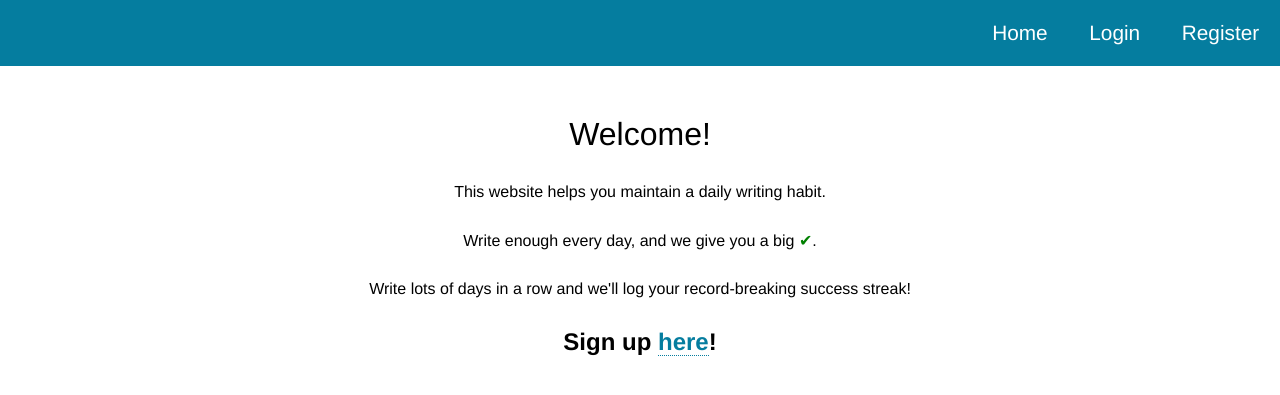
After one commit to saturn597/trackwriting, a Django app: template writing/storyshare/templates/storyshare/landing.html in a window 1280 px wide. The commit adds this page. Shown: the top 395 px of the page. Run offline with Django 3.2, Linux system fonts and the light colour scheme; the template is opened without the code that fills it, so the values that code supplies are empty.

Commit message:
Added a landing page
Just something for non-authenticated users, so they don't see just a
blank page.

Also more experimenting with style.

```diff
--- a/writing/storyshare/static/storyshare/main.css
+++ b/writing/storyshare/static/storyshare/main.css
@@ -1,5 +1,5 @@
 /*
- * colors: http://paletton.com/#uid=7060u0kkHE0arTkg7LRoSxhuwtj
+ * http://paletton.com/#uid=33o0u0kxzw85NTGh3HaIggMUR7t
  */
 
 
@@ -29,27 +29,42 @@ main {
     width: 750px;
 }
 
+a {
+    border-bottom: 1px dotted #057d9f;
+    color: #057d9f;
+    text-decoration: none;
+}
 
+a:hover {
+    color: #5fadc3;
+}
+
+hr {
+    border: 0;
+    height: 1px;
+    background: #057d9f;
+}
 
 /*** Nav bar ***/
 
 #nav a {
+    border: none;
     color: #ffffff;
+    display: inline-block;
     text-decoration: none;
     padding: 1em;
 }
 
 #nav a:hover {
-    background-color: #2888a2;
+    background-color: #5fadc3;
 }
 
 #nav {
-    background-color: #0b7491;
+    background-color: #057d9f;
     display: block;
     font-size: 1.3em;
     list-style-type: none;
     margin: 0 auto 50px auto;
-    padding: 27px;
     text-align: right;
 }
 
@@ -63,15 +78,24 @@ main {
 
 /*** Index page ***/
 
-.cross {
+.failedgoal {
     color: red;
 }
 
-.check {
+.metgoal {
     color: green;
 }
 
-#today .cross, #today .check {
+.ongoinggoal {
+    color: blue;
+    font-weight: bold;
+}
+
+#today .failedgoal, #today .metgoal, #today .ongoinggoal {
+    font-size: 4em;
+}
+
+div.failedgoal, div.metgoal, div.ongoinggoal {
     font-size: 4em;
 }
 
@@ -79,8 +103,18 @@ main {
     margin-right: 2em;
 }
 
+main ol {
+    margin-top: 1em;
+    border: 1px dotted #aaa;
+}
+
 main li {
-    margin-top: 1em;
+    border-top: 1px dotted #aaa;
+    padding: 0.5em 0.5em;
+}
+
+main li:first-child {
+    border: 1px none #aaa;
 }
 
 #previousdays {
@@ -88,6 +122,10 @@ main li {
     margin: 0;
     text-align: left;
     width: 350px;
+}
+
+#previousdays ol {
+    width: 250px;
 }
 
 #recentwritings {
@@ -111,10 +149,22 @@ main li {
     margin-top: 0;
 }
 
+
+
+/*** No auth index***/
+
+#intro p {
+   margin: 30px 0;
+}
+
+#intro strong {
+    font-size: 1.5em;
+}
+
 /*** Forms ***/
 
 button {
-    border: 1px outset #0b7491;
+    border: 1px outset #5fadc3;
     background-color: white;
     border-radius: 10px;
     font-size: 1.3em;
@@ -122,11 +172,11 @@ button {
 }
 
 button:hover {
-    background-color: #9fd8e8;
+    background-color: #c0e0e9;
 }
 
 button:active {
-    background-color: #6bbbd1;
+    background-color: #5fadc3;
 }
 
 form p {
@@ -146,7 +196,7 @@ label {
 
 textarea {
     border-radius: 10px;
-    border: 1px outset #0b7491;
+    border: 1px outset #5fadc3;
     display: block;
     font-size: 1.3em;
     margin-top: 20px;
@@ -160,7 +210,7 @@ select {
 }
 
 input {
-    border: 1px outset #0b7491;
+    border: 1px outset #057d9f;
     border-radius: 10px;
     font-size: 1.3em;
     padding: 0 16px;
@@ -188,7 +238,6 @@ input {
 }
 
 
-
 /*** Story display ***/
 
 .story {
--- /dev/null
+++ b/writing/storyshare/templates/storyshare/landing.html
@@ -0,0 +1,12 @@
+{% extends "storyshare/base.html" %}
+
+{% block title %}Welcome!{% endblock %}
+{% block content %}
+    <div id="intro">
+        <h1>Welcome!</h1>
+        <p>This website helps you maintain a daily writing habit.</p>
+        <p>Write enough every day, and we give you a big <span class="metgoal">✔</span>.</p>
+        <p>Write lots of days in a row and we'll log your record-breaking success streak!</p>
+        <p><strong>Sign up <a href="{% url 'storyshare:register' %}">here</a>!</strong></p>
+    </div>
+{% endblock %}
```
Also changed, not shown: writing/storyshare/templates/storyshare/index.html (+16 -8 lines), writing/storyshare/views.py (+5 -2 lines).
